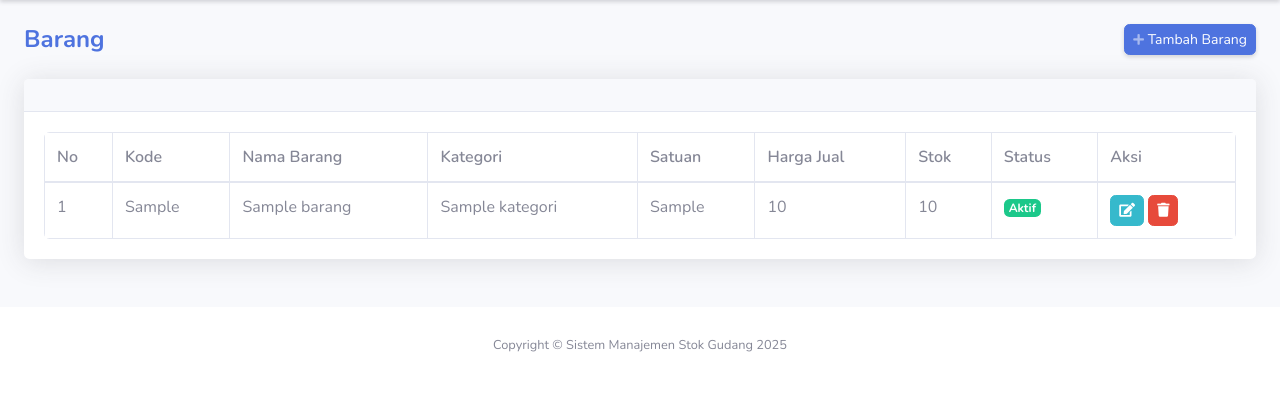
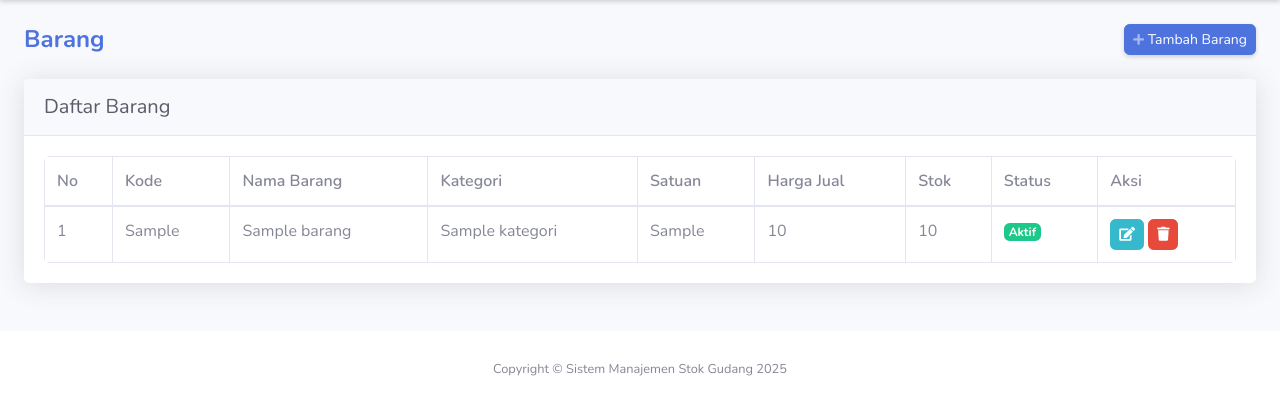
Before and after one commit to kantorujbitdev/gudang_system, a CodeIgniter app: page /gudang_system/setup/barang in a window 1280 px wide. Shown: the part 65-480 px from the top of the page. Run offline with CodeIgniter, Linux system fonts and the light colour scheme; a user stored in the database is signed in; tables that the repository leaves empty hold one stand-in row (values such as "Sample post"); some libraries are stand-ins or nearby versions.

Commit message:
Update index.php

```diff
--- a/application/views/setup/barang/index.php
+++ b/application/views/setup/barang/index.php
@@ -8,7 +8,7 @@
 
 <div class="card shadow mb-4">
     <div class="card-header py-3">
-        <h3 class="h5 mb-0 text-gray-800"Daftar Barang</h4>
+        <h3 class="h5 mb-0 text-gray-800">Daftar Barang</h3>
     </div>
     <div class="card-body">
         <div class="table-responsive">
```
Lines whose indentation alone changed are shown as unchanged.
